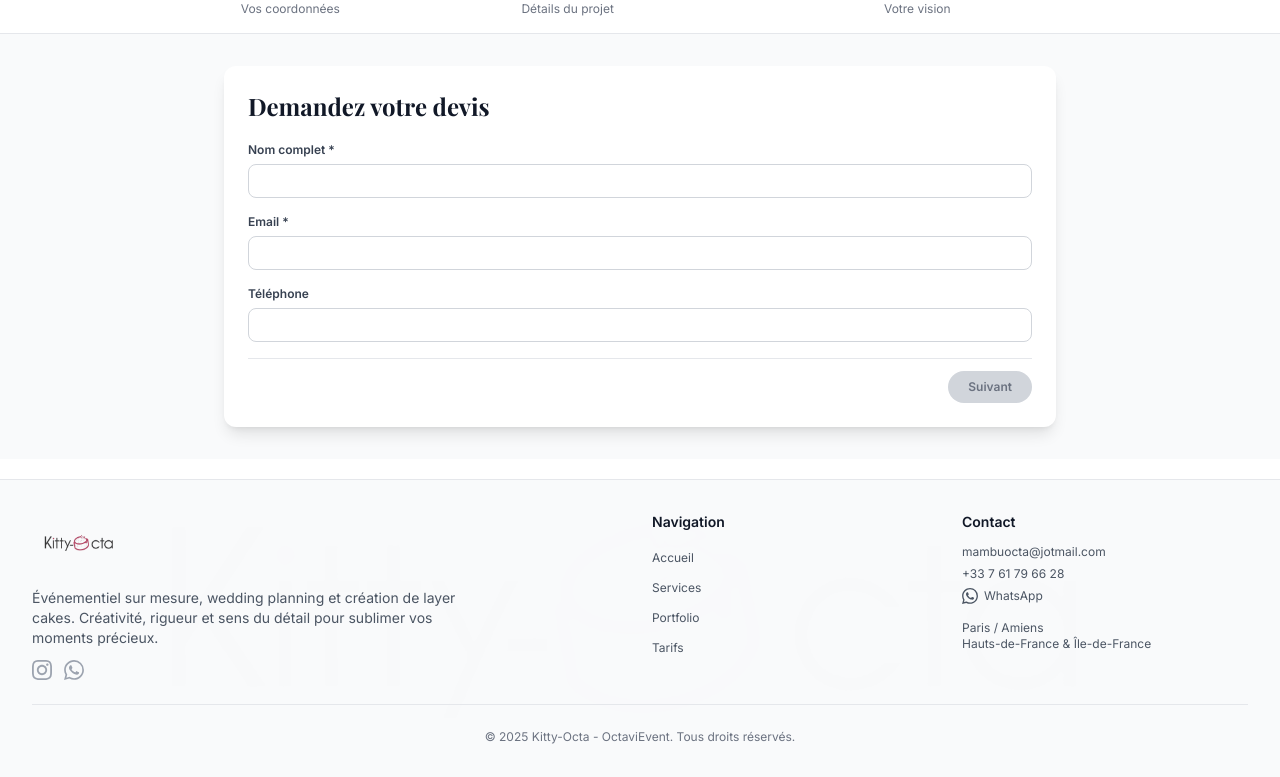
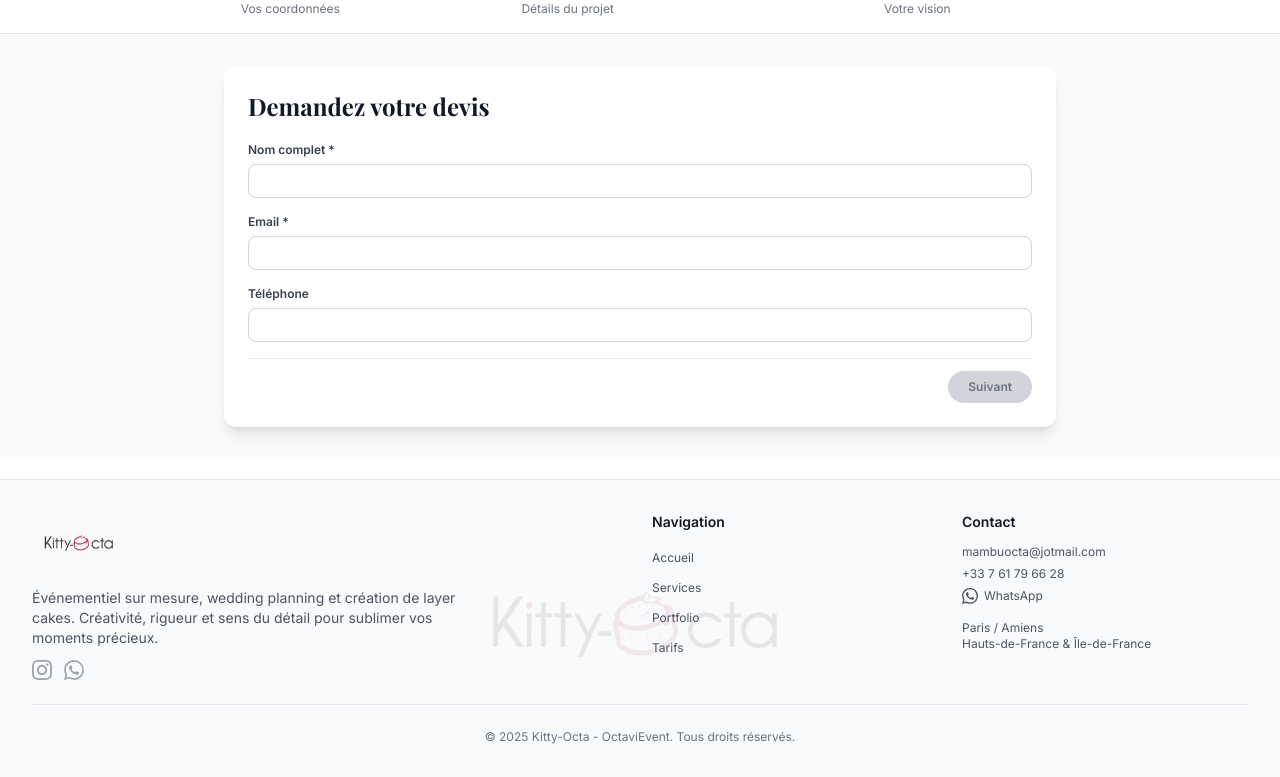
Before and after one commit to Kyria-Zaire/kitty-octa, a Next.js app: page /contact in a window 1280 px wide. Shown: the part 402-1179 px from the top of the page. Built offline with nearby package versions, Linux system fonts and the light colour scheme; no server answers; a web font is replaced by a local one.

Commit message:
Fix: AmÃ©liorer la visibilitÃ© du logo en arriÃ¨re-plan du Footer

```diff
--- a/components/Footer.tsx
+++ b/components/Footer.tsx
@@ -3,18 +3,17 @@ import Image from "next/image";
 
 export default function Footer() {
   return (
-    <footer className="relative border-t border-gray-200 overflow-hidden">
+    <footer className="relative border-t border-gray-200 overflow-hidden bg-gray-50">
       {/* Logo en arrière-plan */}
-      <div className="absolute inset-0 opacity-5">
+      <div className="absolute inset-0 flex items-center justify-center opacity-10">
         <Image
           src="/images/e6de5d03-0703-4070-a882-7a88bb7bdf60-removebg-preview.png"
           alt=""
-          fill
-          className="object-cover"
+          width={400}
+          height={200}
+          className="object-contain"
         />
       </div>
-      {/* Overlay pour la lisibilité */}
-      <div className="absolute inset-0 bg-gray-50/95"></div>
 
       {/* Contenu */}
       <div className="relative z-10">
```
